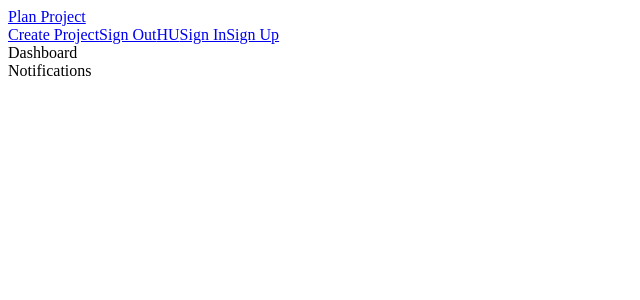
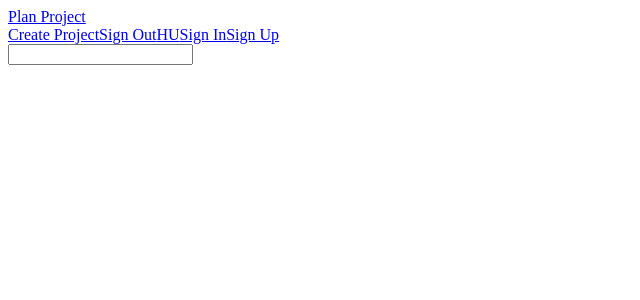
Before and after one commit to Juakata/Plan-Project, a React (Create React App) app: page /signin in a window 1280 px wide. Shown: the top 300 px of the page, without its empty margins (0-640 px from the left). Built offline with nearby package versions, Linux system fonts and the light colour scheme.

Commit message:
add links with Switch

```diff
--- a/src/components/App.js
+++ b/src/components/App.js
@@ -1,12 +1,18 @@
 import React from 'react';
 import Navbar from './layout/Navbar.js';
-import { BrowserRouter, Route } from 'react-router-dom';
+import { BrowserRouter, Route, Switch } from 'react-router-dom';
 import Home from './home';
+import SignIn from './auth/SignIn';
+import SignOut from './auth/SignOut';
 
 const App = () => (
   <BrowserRouter>
     <Navbar />
-    <Route to="/" component={Home} />
+    <Switch>
+      <Route exact path="/" component={Home} />
+      <Route exact path="/signin" component={SignIn} />
+      <Route exact path="/signout" component={SignOut} />
+    </Switch>
   </BrowserRouter>
 );
 
--- a/src/components/auth/SignIn.js
+++ b/src/components/auth/SignIn.js
@@ -0,0 +1,11 @@
+import React from 'react';
+
+const SignIn = () => {
+  return (
+    <form>
+      <input type="text" />
+    </form>
+  );
+}
+
+export default SignIn;
--- /dev/null
+++ b/src/components/auth/SignOut.js
@@ -0,0 +1,9 @@
+import React from 'react';
+
+const SignOut = () => (
+  <div>
+    SignOut
+  </div>
+);
+
+export default SignOut;
```
